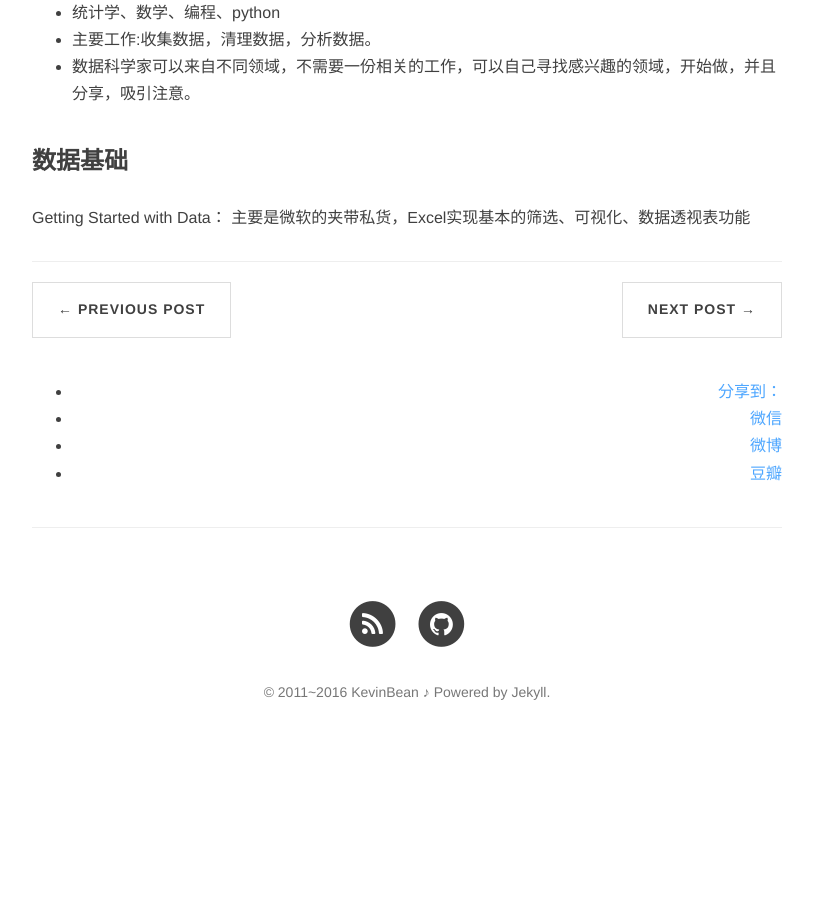
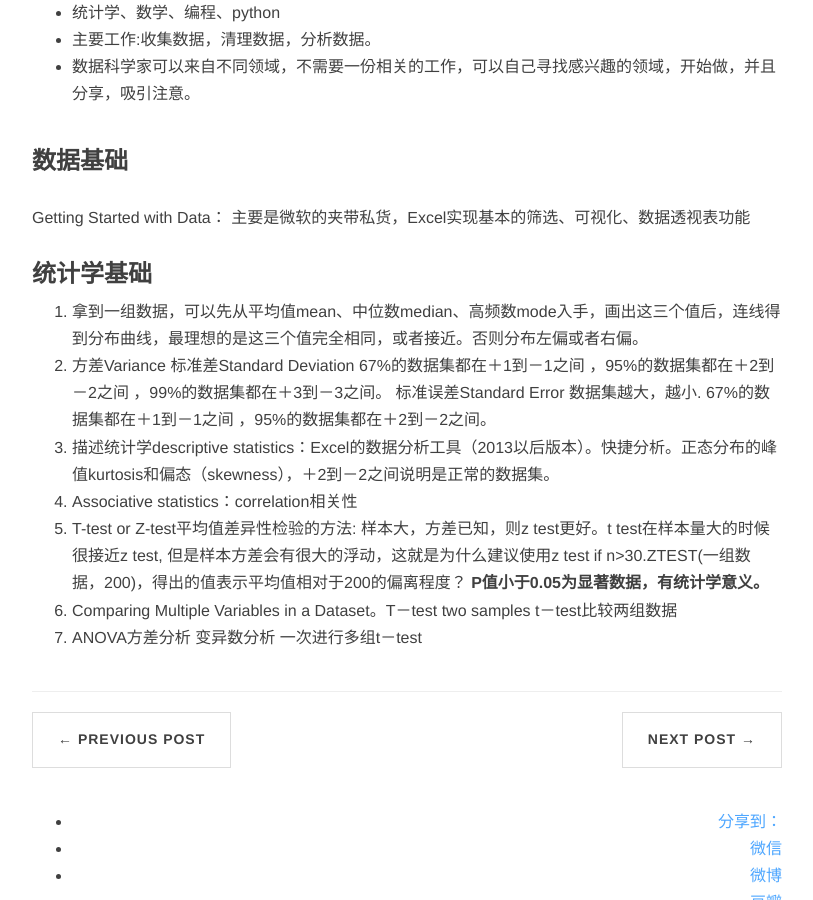
Before and after one commit to KevinBean/KevinBean.github.io.old, a Jekyll site: the page built from _posts/2016-07-16-data-science.md, in a window 1280 px wide and 900 px high, scrolled down 1087 px. Shown: the whole window, without its empty margins (233-1046 px from the left). Built offline with Jekyll 4.4.1, drawn with Linux system fonts in a browser that asks for light colours; nearby versions of some CDN libraries; comment, search, counter and statistics services are not loaded; before the commit the page ends 1857 px from its top, so only the background shows below that; some of the changed text lies outside the part shown.

Commit message:
数据科学学习笔记

```diff
--- a/_posts/2016-07-16-data-science.md
+++ b/_posts/2016-07-16-data-science.md
@@ -13,7 +13,7 @@ tags: [learn,project ]
 ## 数据科学竞赛
 - 注册了天池大数据竞赛
 - 注册了DataCastle竞赛
--
+\-
 ## 笔记
 
 ## 开始学习EDX上的Data Science课程
@@ -32,4 +32,13 @@ tags: [learn,project ]
 Getting Started with Data：
 主要是微软的夹带私货，Excel实现基本的筛选、可视化、数据透视表功能
 
+### 统计学基础
+1. 拿到一组数据，可以先从平均值mean、中位数median、高频数mode入手，画出这三个值后，连线得到分布曲线，最理想的是这三个值完全相同，或者接近。否则分布左偏或者右偏。
+2. 方差Variance 标准差Standard Deviation 67%的数据集都在＋1到－1之间 ，95%的数据集都在＋2到－2之间 ，99%的数据集都在＋3到－3之间。 标准误差Standard Error 数据集越大，越小. 67%的数据集都在＋1到－1之间 ，95%的数据集都在＋2到－2之间。
+3. 描述统计学descriptive statistics：Excel的数据分析工具（2013以后版本）。快捷分析。正态分布的峰值kurtosis和偏态（skewness），＋2到－2之间说明是正常的数据集。
+4. Associative statistics：correlation相关性
+5. T-test or Z-test平均值差异性检验的方法: 样本大，方差已知，则z test更好。t test在样本量大的时候很接近z test, 但是样本方差会有很大的浮动，这就是为什么建议使用z test if n\>30.ZTEST(一组数据，200)，得出的值表示平均值相对于200的偏离程度？ **P值小于0.05为显著数据，有统计学意义。**
+6. Comparing Multiple Variables in a Dataset。T－test two samples t－test比较两组数据
+7. ANOVA方差分析 变异数分析 一次进行多组t－test
+
 [1]:	https://courses.edx.org/courses/course-v1:Microsoft+DAT101x+5T2016/info
```
